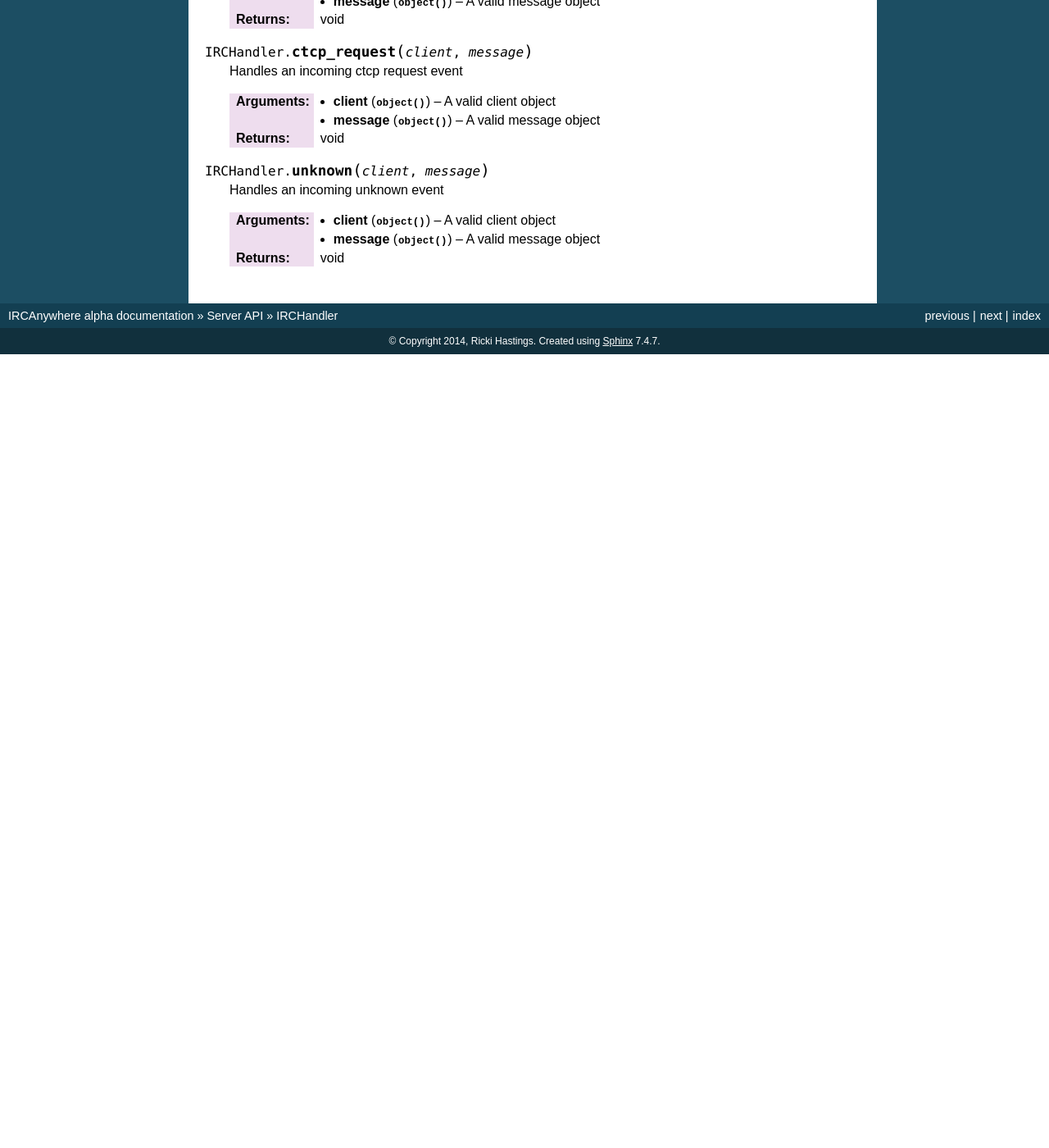
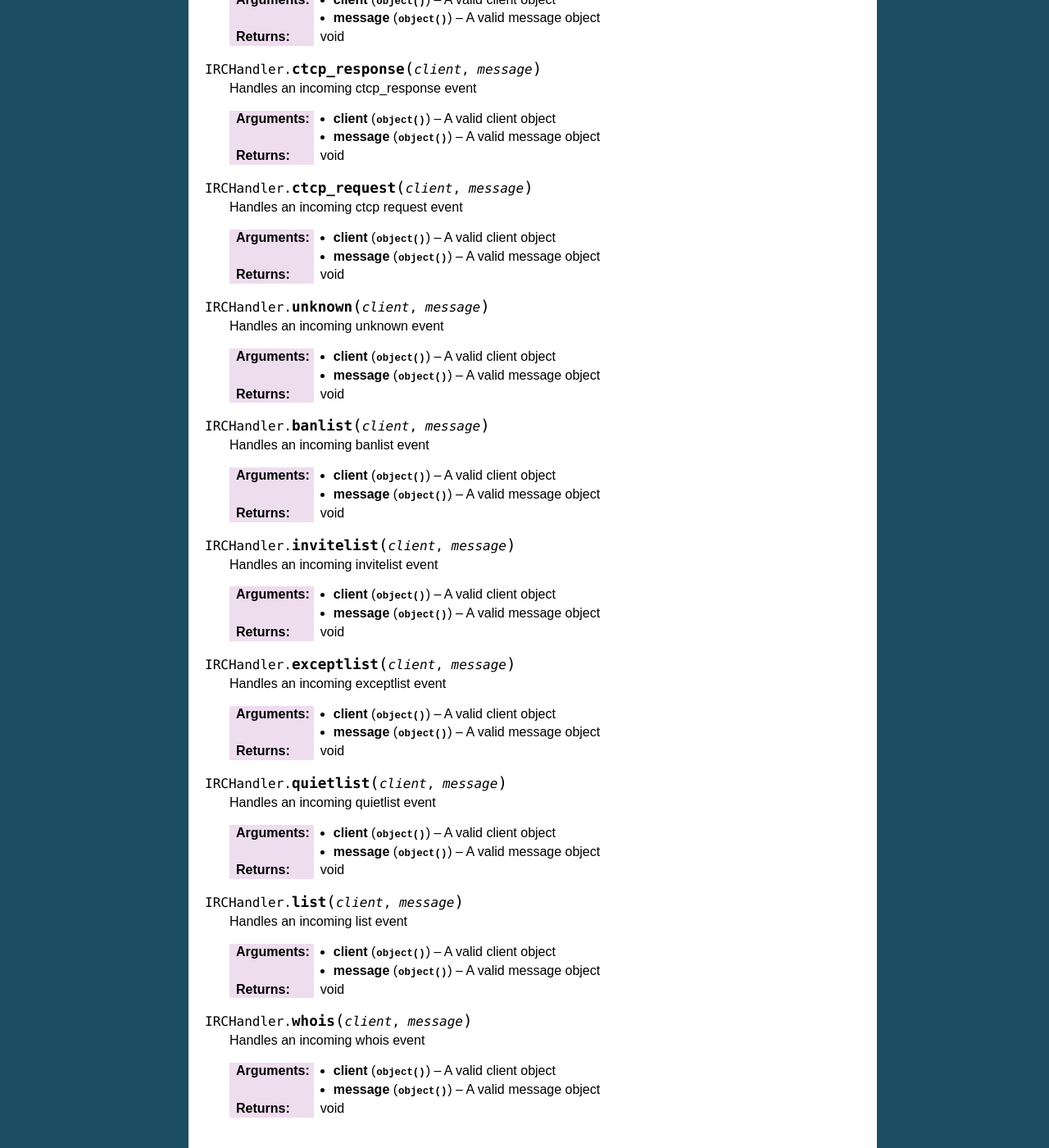
Before and after one commit to ircanywhere/ircanywhere.github.io, a Sphinx documentation site: the page built from docs/source/server/irchandler.rst, in a window 1280 px wide and 1400 px high, scrolled down 3602 px. Shown: the whole window at 82% size. Built offline with Sphinx 7.4.7, drawn with Linux system fonts in a browser that asks for light colours; before the commit the page ends 4034 px from its top, so only the background shows below that; some of the changed text lies outside the part shown.

Commit message:
Updating docs to latest

```diff
--- a/docs/source/server/app.rst
+++ b/docs/source/server/app.rst
@@ -64,6 +64,12 @@ IRCAnywhere server/app.js
 
    :returns: void
 
+.. js:function:: Application.handleError()
+
+   This should be called as the second argument for fibrous.run()
+
+   :returns: void
+
 .. js:function:: Application.setupNode()
 
    Checks for a node record to store in the file system and database
--- a/docs/source/server/irchandler.rst
+++ b/docs/source/server/irchandler.rst
@@ -29,6 +29,15 @@ IRCAnywhere server/irchandler.js
 
    :param array raw: An array of raw IRC strings to format
    :returns: A formatted array of the inputted strings
+
+.. js:function:: IRCHandler.opened(client, message)
+
+   Handles the opened event from `irc-factory` which just tells us what localPort and any other
+   information relating to the client so we can make sure the identd server is working.
+
+   :param object client: A valid client object
+   :param object message: A valid message object
+   :returns: void
 
 .. js:function:: IRCHandler.registered(client, message)
 
@@ -215,3 +224,51 @@ IRCAnywhere server/irchandler.js
    :param object client: A valid client object
    :param object message: A valid message object
    :returns: void
+
+.. js:function:: IRCHandler.banlist(client, message)
+
+   Handles an incoming banlist event
+
+   :param object client: A valid client object
+   :param object message: A valid message object
+   :returns: void
+
+.. js:function:: IRCHandler.invitelist(client, message)
+
+   Handles an incoming invitelist event
+
+   :param object client: A valid client object
+   :param object message: A valid message object
+   :returns: void
+
+.. js:function:: IRCHandler.exceptlist(client, message)
+
+   Handles an incoming exceptlist event
+
+   :param object client: A valid client object
+   :param object message: A valid message object
+   :returns: void
+
+.. js:function:: IRCHandler.quietlist(client, message)
+
+   Handles an incoming quietlist event
+
+   :param object client: A valid client object
+   :param object message: A valid message object
+   :returns: void
+
+.. js:function:: IRCHandler.list(client, message)
+
+   Handles an incoming list event
+
+   :param object client: A valid client object
+   :param object message: A valid message object
+   :returns: void
+
+.. js:function:: IRCHandler.whois(client, message)
+
+   Handles an incoming whois event
+
+   :param object client: A valid client object
+   :param object message: A valid message object
+   :returns: void
```
Also changed, not shown: docs/source/server/commands.rst (+35 -1 lines), docs/source/server/factory.rst (+18 -0 lines), docs/source/server/identd.rst (added, +43 -0 lines), docs/source/server/rpc.rst (+13 -4 lines).
